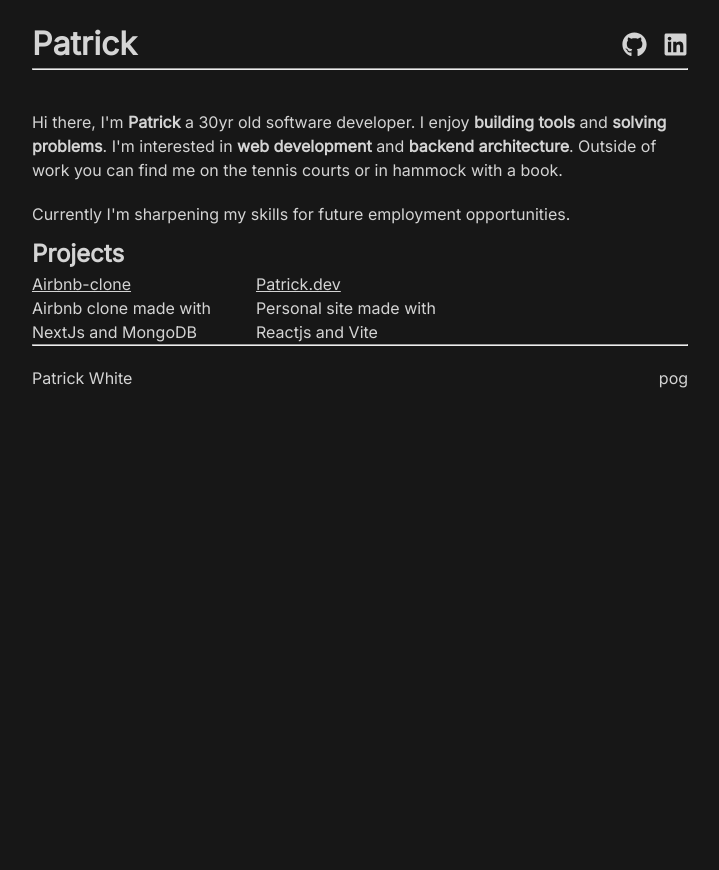
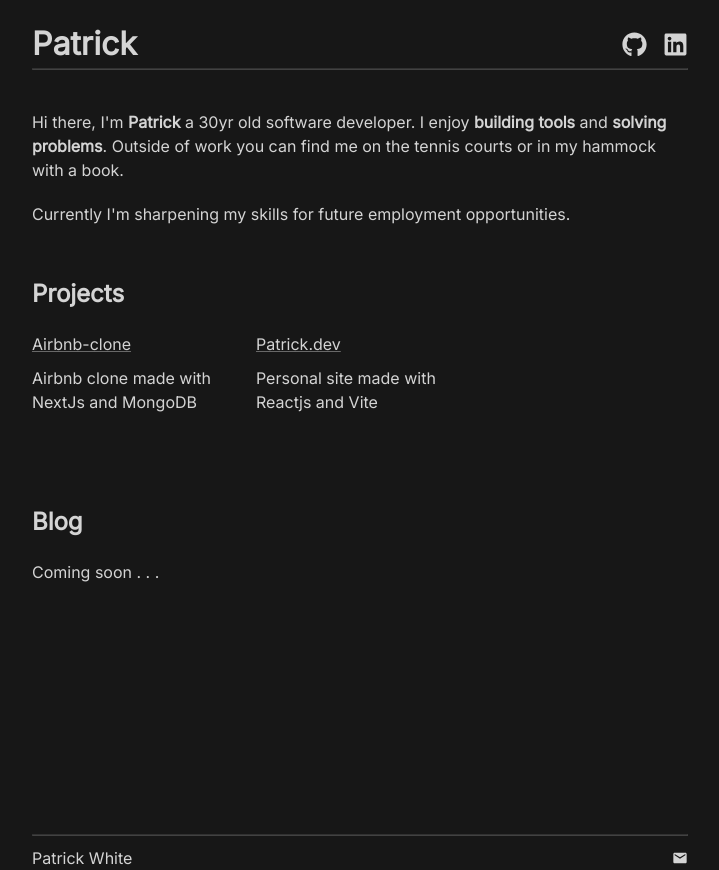
Before and after one commit to koowip/portfolio, a React (Vite) app: page / in a window 1280 px wide. Shown: the whole page, without its empty margins (280-999 px from the left). Before the commit the page ends 800 px from the top, so only its background shows below. Built offline with nearby package versions, Linux system fonts and the light colour scheme.

Commit message:
basic layout and content filled. More styling to come in future.

```diff
--- a/src/components/Footer.tsx
+++ b/src/components/Footer.tsx
@@ -1,3 +1,5 @@
+import { MdEmail } from "react-icons/md";
+
 import '../styles/Footer.css'
 
 export default function Footer () {
@@ -7,7 +9,9 @@ export default function Footer () {
       <hr></hr>
       <div className="footer-box">
         <span>Patrick White</span>
-        pog
+        <a href="mailto:patrickwhite.swe@gmail.com" target="_self">
+          <MdEmail />
+        </a>
       </div>
     </>
   )
--- a/src/components/Main.tsx
+++ b/src/components/Main.tsx
@@ -7,11 +7,10 @@ export default function Main () {
       <p className='intro'>
         Hi there, I'm <b>Patrick</b> a 30yr old software developer.
         I enjoy <b>building tools</b> and <b>solving problems</b>.
-        I'm interested in <b>web development</b> and <b>backend architecture</b>.
-        Outside of work you can find me on the tennis courts or in hammock
+        Outside of work you can find me on the tennis courts or in my hammock
         with a book.
       </p>
-      <p>Currently I'm sharpening my skills for future employment opportunities.</p>
+      <p className='work'>Currently I'm sharpening my skills for future employment opportunities.</p>
       <h2>Projects</h2>
       <div className='projGrid'>
         <div className='gridItem'>
@@ -27,6 +26,8 @@ export default function Main () {
           <span>Personal site made with Reactjs and Vite</span>
         </div>
       </div>
+      <h2>Blog</h2>
+        <p className='filler'>Coming soon . . .</p>
     </>
   )
 }
--- a/src/styles/App.css
+++ b/src/styles/App.css
@@ -1,6 +1,8 @@
 .app {
   display: grid;
   grid-template-columns: 1fr min(65ch, 100%) 1fr;
+  padding-left: 15px;
+  padding-right: 15px;
 }
 
 .container {
--- a/src/styles/Footer.css
+++ b/src/styles/Footer.css
@@ -2,5 +2,5 @@
   display: flex;
   justify-content: space-between;
   align-items: center;
-  padding-top: 20px;
+  padding-top: 10px;
 }
--- a/src/styles/Header.css
+++ b/src/styles/Header.css
@@ -15,3 +15,7 @@
   display: flex;
   gap: 1em;
 }
+
+hr {
+  opacity: 20%;
+}
--- a/src/styles/Main.css
+++ b/src/styles/Main.css
@@ -6,6 +6,7 @@
   display: grid;
   grid-template-columns: 1fr 1fr 1fr;
   gap: 1rem;
+  padding-bottom: 50px;
 }
 
 .gridItem {
@@ -13,11 +14,26 @@
   flex-direction: column;
 }
 
-p {
+.gridItem > a{
+  text-decoration-color: rgba(255, 255, 255, 0.35);
+  padding-bottom: 10px;
+}
+
+h2 {
+  padding-top: 40px;
+  padding-bottom: 20px;
+}
+
+.intro > p{
   padding-top: 10px;
   padding-bottom: 10px;
 }
 
-a {
+.work {
+  padding-top: 20px;
+  padding-bottom: 10px;
+}
 
+.filler {
+  padding-bottom: 250px;
 }
```
